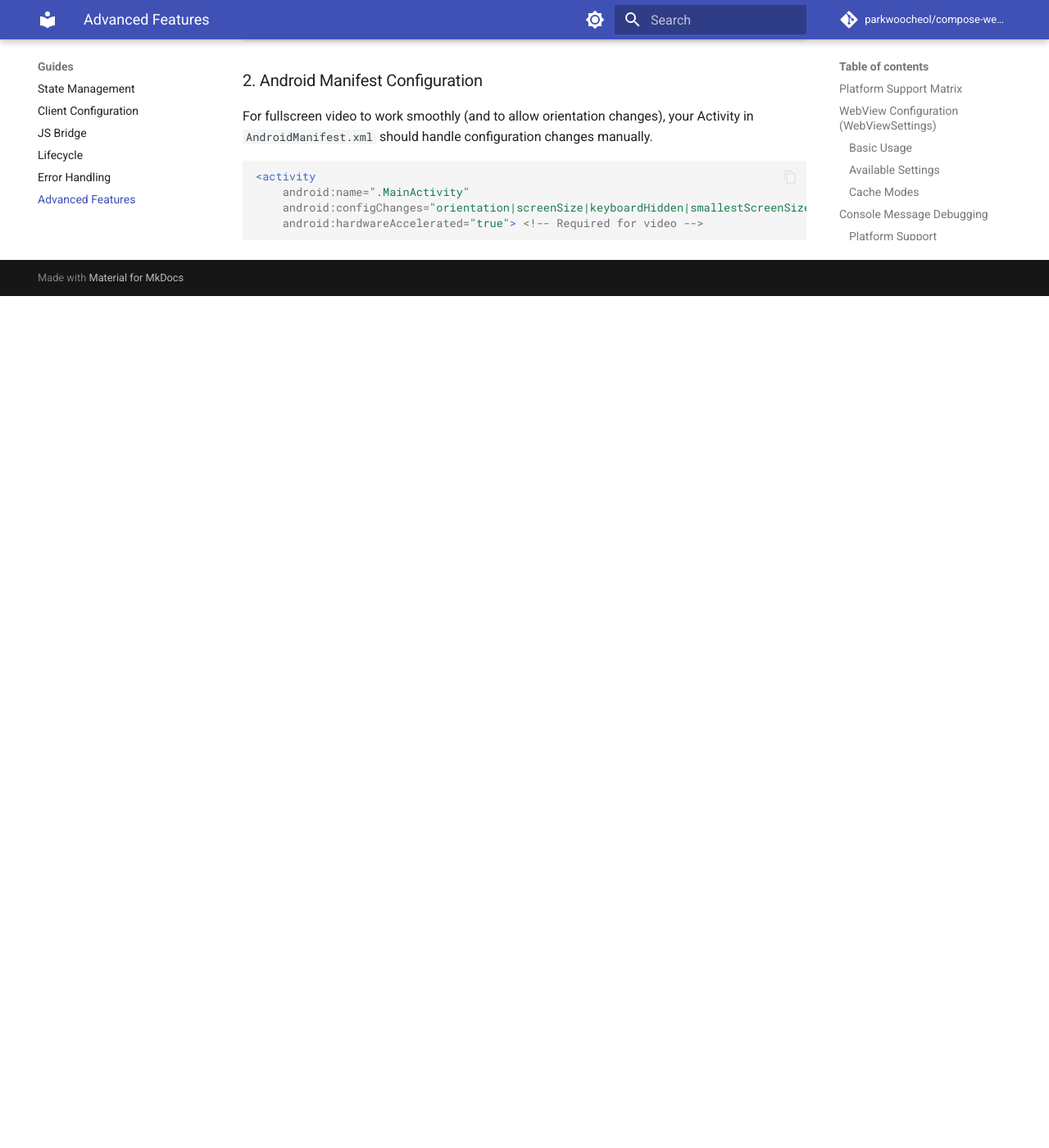
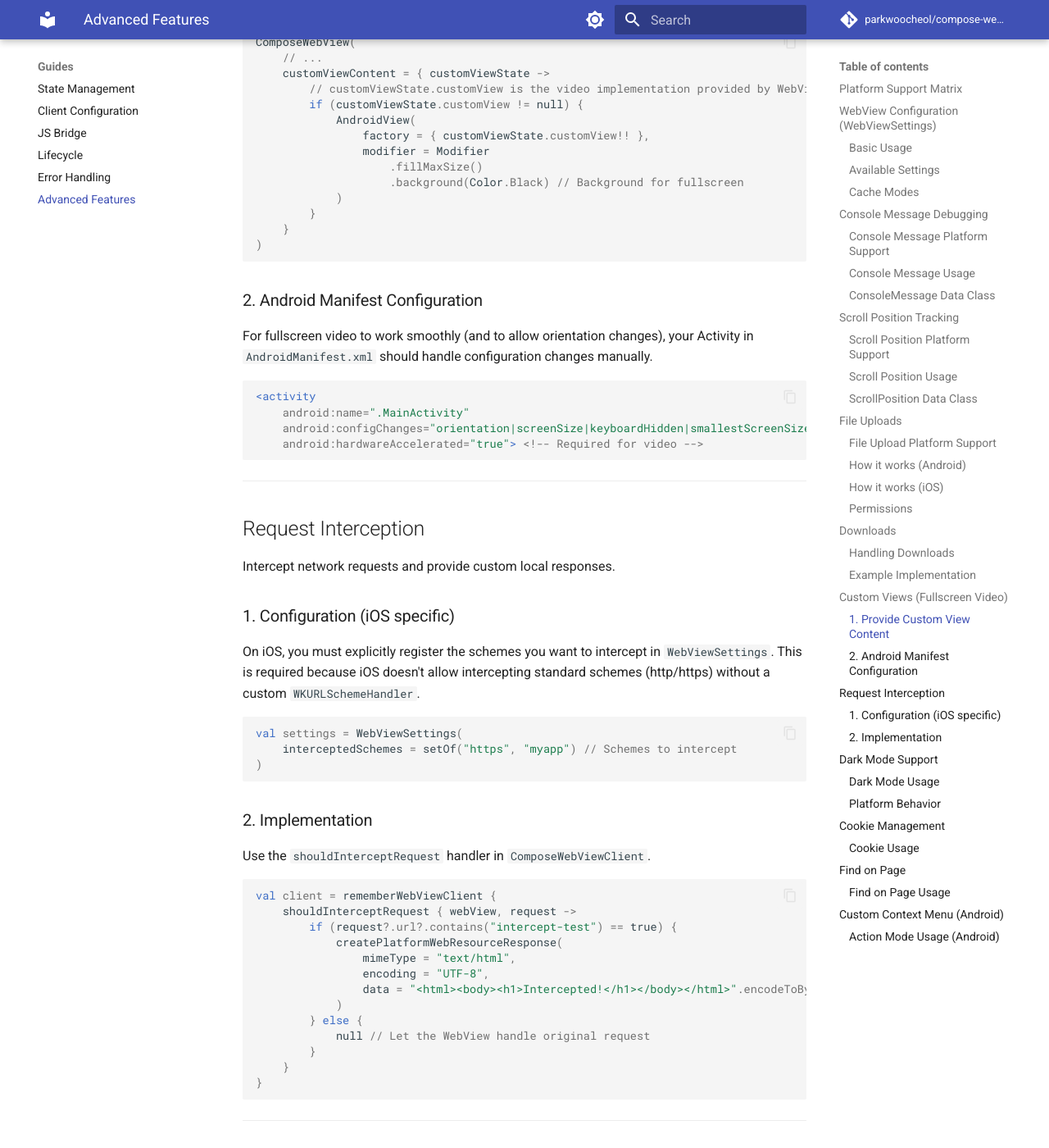
Before and after one commit to parkwoocheol/compose-webview, an MkDocs documentation site: the page built from docs/guides/features.md, in a window 1280 px wide and 1400 px high, scrolled down 7560 px. Shown: the whole window at 82% size. Built offline with MkDocs 1.6.1 and Material for MkDocs 9.7.7, drawn with Linux system fonts in a browser that asks for light colours; comment, search, counter and statistics services are not loaded; before the commit the page ends 7921 px from its top, so only the background shows below that; some of the changed text lies outside the part shown.

Commit message:
docs: synchronize API references and fix markdown linting
- Add detailed guides for Network Interception and Dark Mode
- Fix duplicate headings and heading levels in API documentation
- Unify table styles across README.md and documentation site
- Update platform support details for Find on Page and Custom Menus

````diff
--- a/docs/guides/features.md
+++ b/docs/guides/features.md
@@ -7,11 +7,14 @@ This guide covers advanced capabilities of `compose-webview` including WebView C
 ## Platform Support Matrix
 
 | Feature | Android | iOS | Desktop | Web (JS) | Web (WASM) |
-|---------|:-------:|:---:|:-------:|:--------:|:----------:|
-| WebViewSettings Configuration | ✅ | ⚠️ | ⚠️ | ❌ | ❌ |
+|---------|---------|-----|---------|----------|------------|
+| WebViewSettings Configuration | ✅ | ✅ | ⚠️ | ❌ | ❌ |
+| Network Interception | ✅ | ✅ | ❌ | ❌ | ❌ |
+| Dark Mode Support | ✅ | ✅ | ❌ | ❌ | ❌ |
 | Console Message Debugging | ✅ | ✅ | ❌ | ❌ | ❌ |
 | Scroll Position Tracking | ✅ | ✅ | ❌ | ⚠️ | ⚠️ |
 | Loading State with Progress | ✅ | ✅ | ⚠️ | ⚠️ | ⚠️ |
+| Find on Page | ✅ | ✅ | ❌ | ❌ | ❌ |
 | Typed Error Handling | ✅ | ✅ | ⚠️ | ⚠️ | ⚠️ |
 | File Uploads | ✅ | ✅ | ❌ | ❌ | ❌ |
 | Downloads | ✅ | ⚠️ | ❌ | ❌ | ❌ |
@@ -47,7 +50,9 @@ ComposeWebView(
 ### Available Settings
 
 | Setting | Android | iOS | Desktop | Web (JS) | Web (WASM) | Notes |
-|---------|:-------:|:---:|:-------:|:--------:|:----------:|-------|
+|---------|---------|-----|---------|----------|------------|-------|
+| `interceptedSchemes` | ✅ | ✅ | ❌ | ❌ | ❌ | Schemes to intercept (e.g., "http", "https", "myapp") |
+| `darkMode` | ✅ | ✅ | ❌ | ❌ | ❌ | Theme mode (AUTO, LIGHT, DARK) |
 | `userAgent` | ✅ | ✅ | ✅ | ❌ | ❌ | Custom user agent string |
 | `javaScriptEnabled` | ✅ | ✅* | ✅ | ❌ | ❌ | *iOS: Always enabled |
 | `domStorageEnabled` | ✅ | ✅ | ⚠️ | ❌ | ❌ | localStorage/sessionStorage |
@@ -77,15 +82,15 @@ enum class CacheMode {
 
 Capture and debug JavaScript console messages from your WebView.
 
-### Platform Support
+### Console Message Platform Support
 
 | Platform | Status | Implementation |
-|----------|--------|----------------|
+| :--- | :---: | :--- |
 | **Android** | ✅ Full | `WebChromeClient.onConsoleMessage` |
 | **iOS** | ✅ Full | Custom message handler |
 | **Desktop/Web** | ❌ Not supported | - |
 
-### Usage
+### Console Message Usage
 
 ```kotlin
 @Composable
@@ -141,16 +146,16 @@ enum class ConsoleMessageLevel {
 
 Track the WebView's scroll position in real-time.
 
-### Platform Support
+### Scroll Position Platform Support
 
 | Platform | Support | Implementation | Update Frequency |
-|----------|---------|----------------|------------------|
+| :--- | :--- | :--- | :--- |
 | **Android** | ✅ Full | `setOnScrollChangeListener` | Real-time |
 | **iOS** | ✅ Full | `contentOffset` polling | 100ms intervals |
 | **Desktop** | ❌ Not supported | CEF limitations | - |
 | **Web** | ⚠️ Limited | `onscroll` event | CORS restricted (same-origin only) |
 
-### Usage
+### Scroll Position Usage
 
 ```kotlin
 val webViewState = rememberWebViewState(url = "https://example.com")
@@ -185,7 +190,7 @@ data class ScrollPosition(
 
 Uploading files (e.g., via `<input type="file">`) is often a hassle to implement in Android WebViews because it requires handling `WebChromeClient.onShowFileChooser`.
 
-### Platform Support
+### File Upload Platform Support
 
 | Platform | Status | Notes |
 |----------|--------|-------|
@@ -290,3 +295,119 @@ For fullscreen video to work smoothly (and to allow orientation changes), your A
     android:configChanges="orientation|screenSize|keyboardHidden|smallestScreenSize|screenLayout"
     android:hardwareAccelerated="true"> <!-- Required for video -->
 ```
+
+---
+
+## Request Interception
+
+Intercept network requests and provide custom local responses.
+
+### 1. Configuration (iOS specific)
+
+On iOS, you must explicitly register the schemes you want to intercept in `WebViewSettings`. This is required because iOS doesn't allow intercepting standard schemes (http/https) without a custom `WKURLSchemeHandler`.
+
+```kotlin
+val settings = WebViewSettings(
+    interceptedSchemes = setOf("https", "myapp") // Schemes to intercept
+)
+```
+
+### 2. Implementation
+
+Use the `shouldInterceptRequest` handler in `ComposeWebViewClient`.
+
+```kotlin
+val client = rememberWebViewClient {
+    shouldInterceptRequest { webView, request ->
+        if (request?.url?.contains("intercept-test") == true) {
+            createPlatformWebResourceResponse(
+                mimeType = "text/html",
+                encoding = "UTF-8",
+                data = "<html><body><h1>Intercepted!</h1></body></html>".encodeToByteArray(),
+            )
+        } else {
+            null // Let the WebView handle original request
+        }
+    }
+}
+```
+
+---
+
+## Dark Mode Support
+
+ComposeWebView supports automatic dark mode synchronization with the system theme or manual control.
+
+### Dark Mode Usage
+
+```kotlin
+val settings = WebViewSettings(
+    darkMode = DarkMode.AUTO // AUTO (System), LIGHT (Always Light), DARK (Always Dark)
+)
+```
+
+### Platform Behavior
+
+- **Android**: Uses `WebSettingsCompat.setForceDark` or algorithmic darkening depending on API level.
+- **iOS**: Uses `overrideUserInterfaceStyle` and informs the system theme to the WebView.
+
+---
+
+## Cookie Management
+
+The library provides a global `PlatformCookieManager` to manage browser cookies across all platforms.
+
+### Cookie Usage
+
+```kotlin
+val cookieManager = PlatformCookieManager.instance
+
+// Remove all cookies for a specific URL
+cookieManager.removeCookies("https://google.com")
+
+// Get cookies for a URL
+val cookies = cookieManager.getCookies("https://google.com")
+```
+
+---
+
+## Find on Page
+
+Search for text within the current page and get real-time feedback on match results.
+
+### Find on Page Usage
+
+```kotlin
+val controller = rememberWebViewController()
+var matchCount by remember { mutableStateOf(0) }
+
+ComposeWebView(
+    state = state,
+    controller = controller,
+    onFindResultReceived = { activeIndex, count, isDone ->
+        matchCount = count
+    }
+)
+
+// Trigger search
+controller.findAllAsync("Compose")
+controller.findNext(true) // Next match
+```
+
+---
+
+## Custom Context Menu (Android)
+
+Override the default Android action mode (context menu) with custom callbacks.
+
+### Action Mode Usage (Android)
+
+```kotlin
+ComposeWebView(
+    onStartActionMode = { webView, callback ->
+        // Return your custom PlatformActionModeCallback implementation
+        // or null to keep default behavior
+        object : PlatformActionModeCallback { /* override needed methods */ }
+    }
+)
+```
````
Also changed, not shown: README.md (+12 -5 lines), docs/api/compose-webview.md (+3 -1 lines), docs/api/types.md (+8 -6 lines), docs/guides/client-configuration.md (+41 -3 lines).
